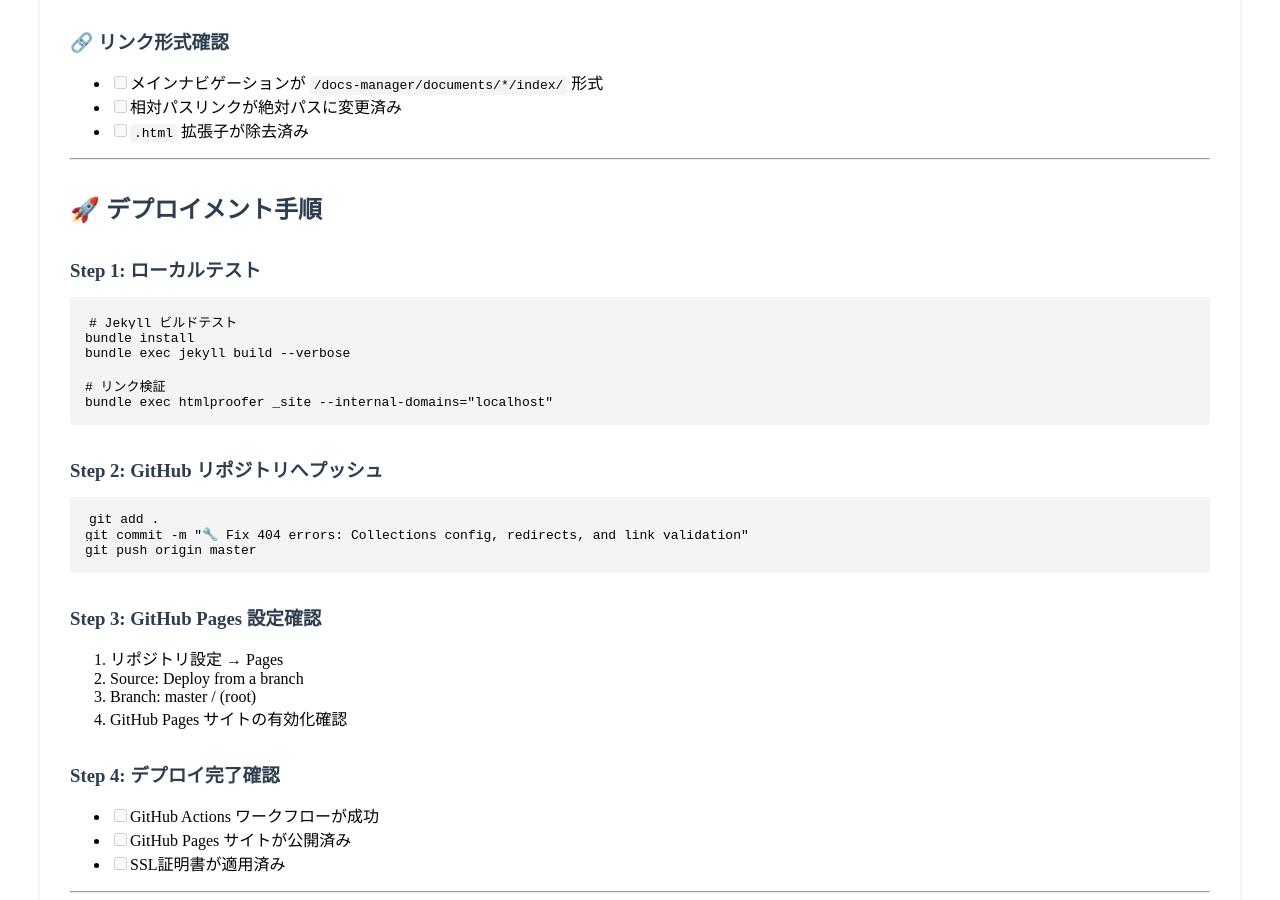
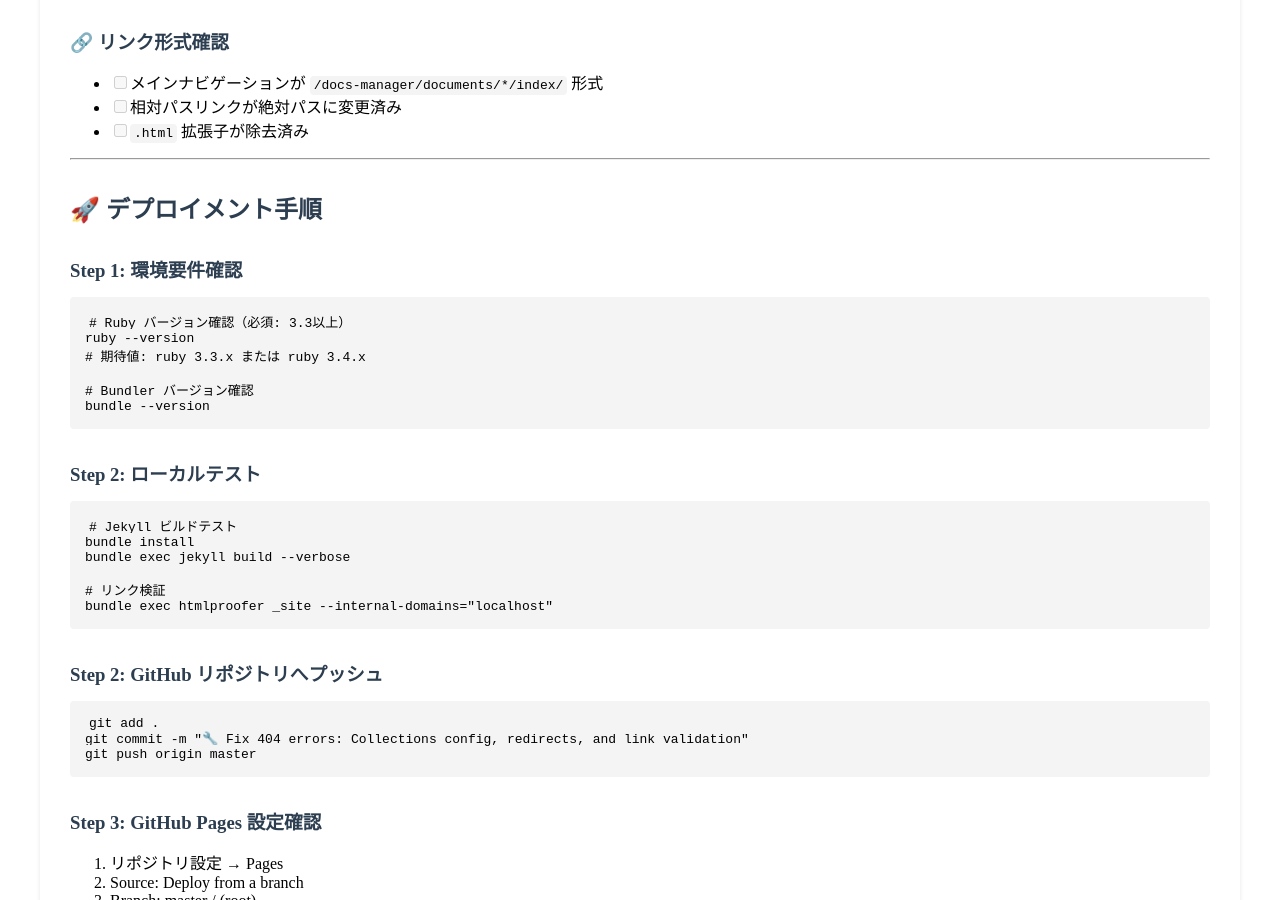
Before and after one commit to yohi/docs-manager, a Jekyll site: the page built from DEPLOYMENT_CHECKLIST.md, in a window 1280 px wide and 900 px high, scrolled down 871 px. Built offline with Jekyll 4.4.1, drawn with Linux system fonts in a browser that asks for light colours; our own code applies the rules of GitHub Pages for plain Markdown files.

Commit message:
🔧 環境要件の明確化とCI設定の更新
- _config.yml: Rubyの環境要件を3.3以上に更新し、関連情報を追加。
- DEPLOYMENT_CHECKLIST.md: 環境要件確認の手順を追加し、RubyとBundlerのバージョン確認を明記。
- Gemfile: Rubyのバージョン指定を3.3以上に変更。
- GitHub Actions: 各ワークフローでRubyのバージョンを3.3に統一。

改善内容: 環境要件の明確化とCIの安定性向上。

````diff
--- a/DEPLOYMENT_CHECKLIST.md
+++ b/DEPLOYMENT_CHECKLIST.md
@@ -25,7 +25,17 @@
 
 ## 🚀 **デプロイメント手順**
 
-### **Step 1: ローカルテスト**
+### **Step 1: 環境要件確認**
+```bash
+# Ruby バージョン確認（必須: 3.3以上）
+ruby --version
+# 期待値: ruby 3.3.x または ruby 3.4.x
+
+# Bundler バージョン確認
+bundle --version
+```
+
+### **Step 2: ローカルテスト**
 ```bash
 # Jekyll ビルドテスト
 bundle install
--- a/Gemfile
+++ b/Gemfile
@@ -1,7 +1,7 @@
 source 'https://rubygems.org'
 
-# Specify Ruby version for compatibility
-ruby '>= 3.0'
+# Specify Ruby version for compatibility (exclude EOL versions)
+ruby '>= 3.3'
 
 # GitHub Pages
 gem 'github-pages', group: :jekyll_plugins
--- a/_config.yml
+++ b/_config.yml
@@ -1,4 +1,8 @@
 # Jekyll Configuration for Development Documentation Hub
+
+# 環境要件
+# Ruby: 3.3以上 (EOLバージョン除外)
+# 参考: https://www.ruby-lang.org/en/downloads/releases/
 
 # サイト基本情報
 title: "Development Documentation Hub"
````
Also changed, not shown: .github/workflows/debug-build.yml, .github/workflows/link-validation.yml, .github/workflows/minimal-test.yml, .github/workflows/pages.yml, .github/workflows/simple-test.yml.
